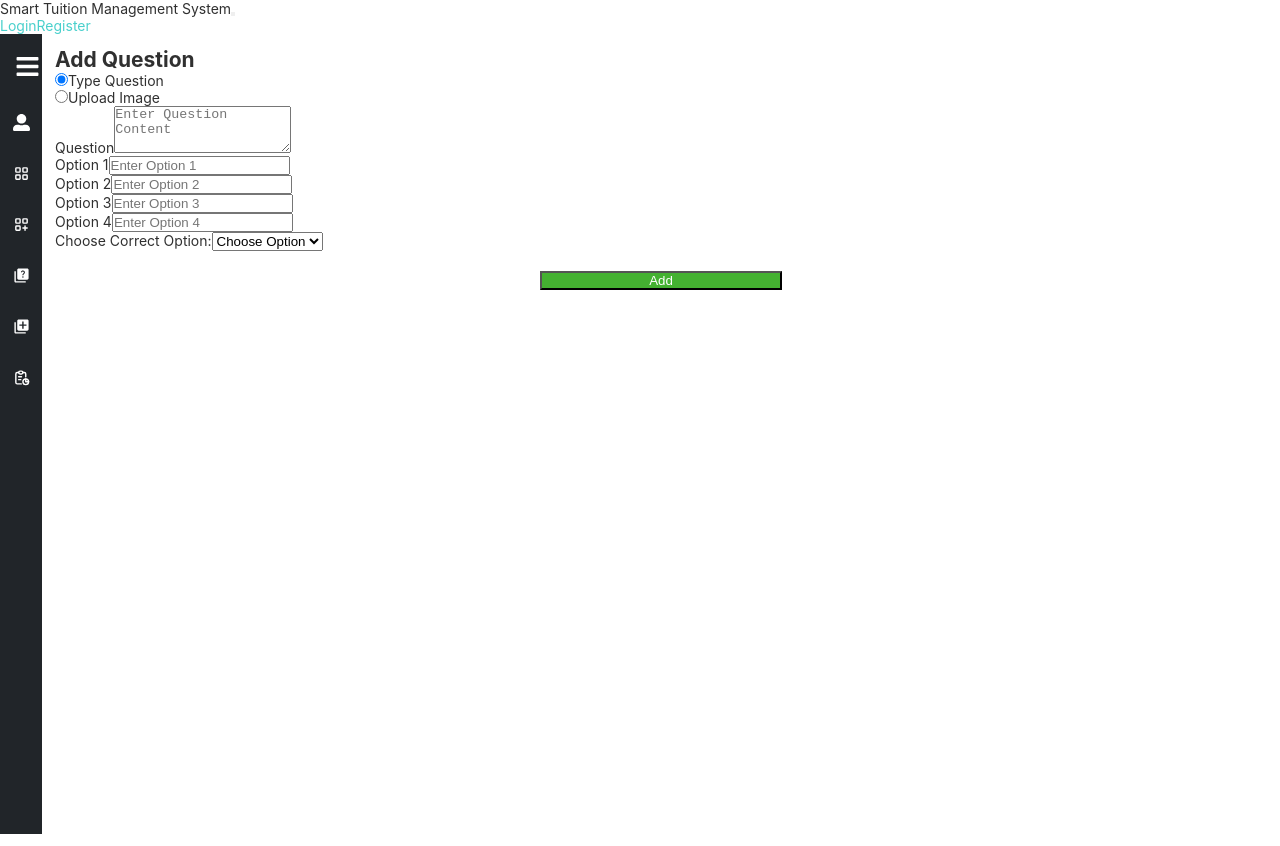
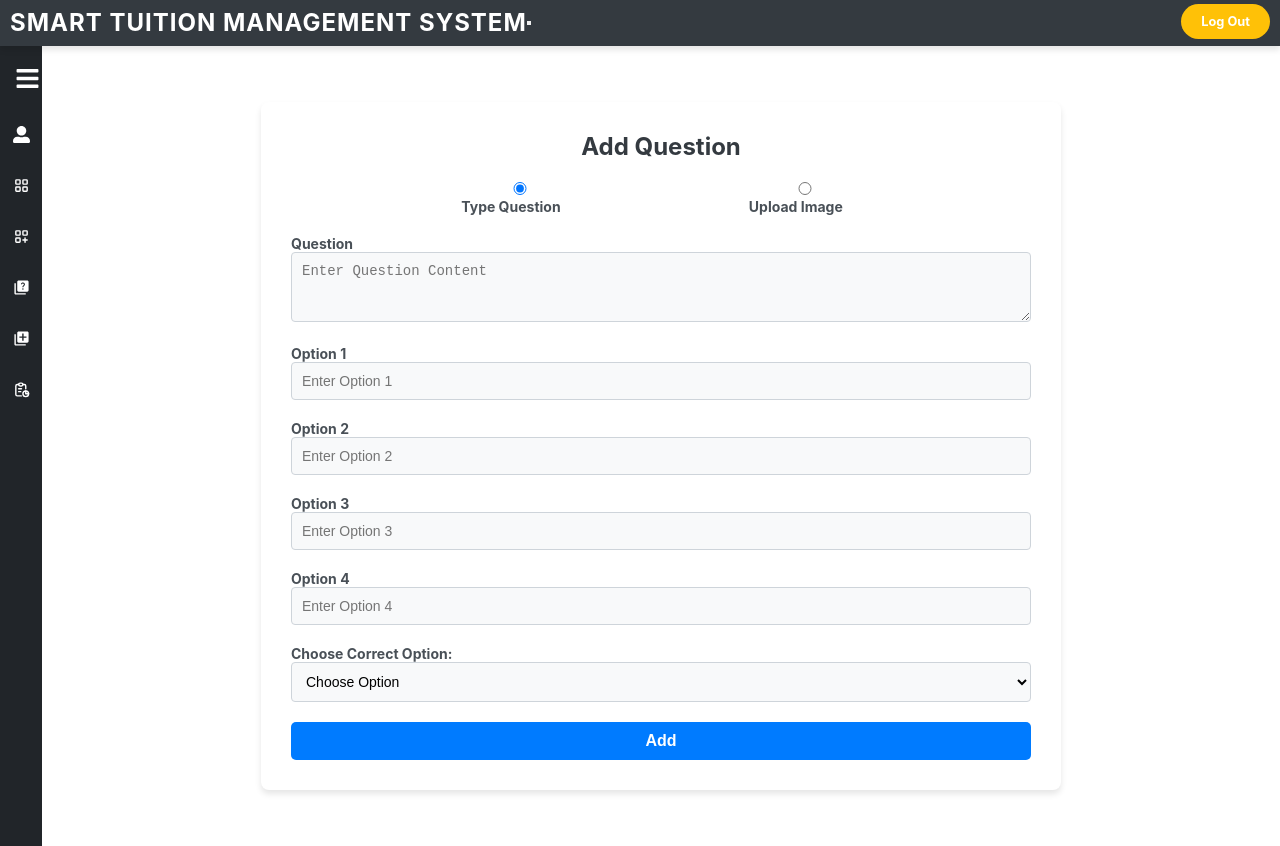
Before and after one commit to kusha2000/Smart-Tuition-Management-System, a React (Create React App) app in the folder Frontend/: page /adminAddQuestion in a window 1280 px wide. Built offline with nearby package versions, Linux system fonts and the light colour scheme.

Commit message:
Fixed the Navbar issue

```diff
--- a/Frontend/src/App.js
+++ b/Frontend/src/App.js
@@ -32,7 +32,7 @@ function App() {
         <Route path="/login" element={<Login />} />
         <Route path="/signup" element={<SignUp />} />
         {/* Redirect to "/signup" if no matching route */}
-        <Route path="/" element={<Navigate to="/signup" />} />
+        <Route path="/" element={<Navigate to="/login" />} />
         <Route path="/adminProfile" element={<AdminProfilePage />} />
         <Route path="/adminCategories" element={<AdminCategoriesPage />} />
         <Route path="/adminAddCategory" element={<AdminAddCategoryPage />} />
--- /dev/null
+++ b/Frontend/src/components/Header.css
@@ -0,0 +1,75 @@
+.navbar-collapse {
+    display: flex; /* Ensures items inside Navbar collapse are flexible */
+    justify-content: space-between; /* Space between brand and nav items */
+  }
+
+  .navbar-nav {
+    margin-left: auto; /* Pushes navigation items to the right */
+  }
+
+  .home-link:hover {
+    color: #ffc107; /* Highlight on hover */
+  }
+
+  header {
+    box-shadow: 0 4px 6px rgba(0, 0, 0, 0.1); /* Subtle shadow at the bottom */
+    position: sticky; /* Sticks navbar to the top on scroll */
+    top: 0;
+    z-index: 1000; /* Ensures it stays above other content */
+  }
+
+  .navbar {
+    background-color: #343a40; /* Dark theme */
+  }
+
+  .navbar-brand {
+    font-size: 1.5rem; /* Slightly larger font for brand */
+    font-weight: bold;
+    color: #ffffff;
+    text-transform: uppercase;
+    letter-spacing: 1px; /* Space between letters */
+    transition: color 0.3s ease;
+    padding-left: 10px;
+    position: relative;
+    top: 8px; /* Moves the title 5px down */
+
+  }
+
+  .navbar-nav .home-link button {
+    background-color: #ffcc80; /* Light orange button */
+    color: #343a40; /* Dark text for contrast */
+    border: none;
+    padding: 8px 20px; /* Padding for oval shape */
+    border-radius: 20px; /* Makes it oval */
+    font-size: 1rem;
+    font-weight: bold;
+    cursor: pointer;
+    transition: background-color 0.3s ease, transform 0.2s ease;
+  }
+
+  .navbar-nav .home-link button:hover {
+    background-color: #ffc107; /* Darker orange on hover */
+    transform: scale(1.05); /* Slight zoom effect */
+  }
+
+  .logoutbutton {
+    background-color: #ffc107; /* Orange background */
+    color: #ffffff; /* White text */
+    border: none; /* Remove default border */
+    padding: 10px 20px; /* Padding for the oval shape */
+    border-radius: 30px; /* Makes the button oval-shaped */
+    font-size: 0.8rem; /* Medium font size */
+    font-weight: bold; /* Bold text for emphasis */
+    cursor: pointer; /* Pointer cursor on hover */
+    transition: background-color 0.3s ease, transform 0.2s ease; /* Smooth hover effect */
+    /* Position the button slightly above and to the left */
+  position: relative;
+  top: -17px; /* Moves it slightly up */
+  left: -10px; /* Moves it slightly to the left */
+  }
+
+  .logoutbutton:hover {
+    background-color: #ffffff; /* Slightly darker orange on hover */
+    transform: scale(1.05); /* Subtle zoom effect */
+    color: #ffc107;
+  }
--- a/Frontend/src/components/Header.js
+++ b/Frontend/src/components/Header.js
@@ -2,6 +2,7 @@ import React, { useState } from "react";
 import { Navbar, Nav, Container } from "react-bootstrap";
 import { LinkContainer } from "react-router-bootstrap";
 import { useNavigate } from "react-router-dom";
+import "./Header.css";
 
 const Header = () => {
   const navigate = useNavigate();
@@ -18,27 +19,17 @@ const Header = () => {
     <header>
       <Navbar bg="dark" variant="dark" expand="lg" collapseOnSelect>
         <Container>
-          <Navbar.Brand>Smart Tuition Management System</Navbar.Brand>
+          {/* Brand Title */}
+          <Navbar.Brand className="navbar-brand">
+            Smart Tuition Management System
+          </Navbar.Brand>
           <Navbar.Toggle aria-controls="responsive-navbar-nav" />
           <Navbar.Collapse id="responsive-navbar-nav">
-            <Nav className="justify-content-end flex-grow-1 pe-3">
-              {isLoggedIn ? (
-                <>
-                  <Nav.Link>{userName}</Nav.Link>
-                  <LinkContainer to="/">
-                    <Nav.Link onClick={logoutHandler}>Logout</Nav.Link>
-                  </LinkContainer>
-                </>
-              ) : (
-                <>
-                  <LinkContainer to="/login">
-                    <Nav.Link>Login</Nav.Link>
-                  </LinkContainer>
-                  <LinkContainer to="/register">
-                    <Nav.Link>Register</Nav.Link>
-                  </LinkContainer>
-                </>
-              )}
+            <Nav>
+              {/* Home Button */}
+              <LinkContainer to="/">
+                <Nav.Link className="logoutbutton">Log Out</Nav.Link>
+              </LinkContainer>
             </Nav>
           </Navbar.Collapse>
         </Container>
--- a/Frontend/src/components/Question.js
+++ b/Frontend/src/components/Question.js
@@ -54,7 +54,7 @@ const Question = ({ number, question, isAdmin = false, onDelete, onUpdate, image
       {/* Conditional Rendering for Content */}
       {question.content === null ? (
         question.image ? (
-          <Image src={question.image} width={50} height={50} className="question__image" />
+          <Image src={question.image} width={800} height={800} className="question__image" />
         ) : (
           <div>No image available</div>
         )
--- a/Frontend/src/pages/admin/questions/AdminAddQuestionsPage.css
+++ b/Frontend/src/pages/admin/questions/AdminAddQuestionsPage.css
@@ -10,16 +10,127 @@
 
 }
 
-.adminAddQuestionPage__content {
-    margin: 5px;
-    padding: 8px;
-    flex: 0.99;
-}
 
-.adminAddQuestionPage__content--button{
-    display: block;
-    width: 20%;
-    margin: 20px auto;
-    background-color: rgb(68 177 49);
-    color:white;
-}
+
+  /* Content Section */
+  .adminAddQuestionPage__content {
+    flex: 1;
+    padding: 30px;
+    background-color: #ffffff;
+    border-radius: 8px;
+    box-shadow: 0 4px 6px rgba(0, 0, 0, 0.1);
+    margin: auto;
+    width: 90%;
+    max-width: 800px;
+  }
+
+  .adminAddQuestionPage__content h2 {
+    font-size: 24px;
+    color: #343a40;
+    margin-bottom: 20px;
+    font-weight: bold;
+    text-align: center;
+  }
+
+  /* Form Styling */
+  form {
+    margin-top: 20px;
+  }
+
+  form .my-3 {
+    margin-bottom: 20px;
+  }
+
+  form label {
+    font-size: 14px;
+    font-weight: bold;
+    color: #495057;
+  }
+
+  form input,
+  form select,
+  form textarea {
+    width: 100%;
+    padding: 10px;
+    font-size: 14px;
+    border: 1px solid #ced4da;
+    border-radius: 4px;
+    background-color: #f8f9fa;
+  }
+
+  form input:focus,
+  form textarea:focus,
+  form select:focus {
+    border-color: #007bff;
+    box-shadow: 0 0 5px rgba(0, 123, 255, 0.25);
+    outline: none;
+  }
+
+  /* Content Type Toggle */
+  .contentTypeToggle {
+    display: flex;
+    justify-content: space-evenly;
+  }
+
+  .contentTypeToggle .form-check {
+    font-size: 14px;
+    color: #343a40;
+  }
+
+  .contentTypeToggle .form-check-label {
+    cursor: pointer;
+  }
+
+  .contentTypeToggle input[type="radio"] {
+    margin-right: 5px;
+  }
+
+  /* Buttons */
+  .adminAddQuestionPage__content--button {
+    background-color: #007bff;
+    color: #ffffff;
+    border: none;
+    padding: 10px 20px;
+    font-size: 16px;
+    font-weight: bold;
+    border-radius: 5px;
+    width: 100%;
+    cursor: pointer;
+    transition: background-color 0.3s ease, transform 0.2s ease;
+  }
+
+  .adminAddQuestionPage__content--button:hover {
+    background-color: #0056b3;
+    transform: translateY(-2px);
+  }
+
+  .adminAddQuestionPage__content--button:active {
+    background-color: #004085;
+    transform: translateY(0);
+  }
+
+  /* File Upload */
+  form input[type="file"] {
+    padding: 5px;
+  }
+
+  /* Mobile Responsiveness */
+  @media (max-width: 768px) {
+    .adminAddQuestionPage__container {
+      flex-direction: column;
+    }
+
+    .adminAddQuestionPage__sidebar {
+      width: 100%;
+      text-align: center;
+      border-right: none;
+      border-bottom: 2px solid #dee2e6;
+      box-shadow: none;
+    }
+
+    .adminAddQuestionPage__content {
+      width: 95%;
+      margin: 20px auto;
+      padding: 20px;
+    }
+  }
--- a/Frontend/src/pages/admin/questions/AdminQuestionsPage.css
+++ b/Frontend/src/pages/admin/questions/AdminQuestionsPage.css
@@ -21,3 +21,17 @@
     background-color: rgb(68 177 49);
     color: white;
 }
+
+.question__image {
+    display: block;
+    margin: 15px 0;
+    max-width: 100%;
+    max-height: 300px; /* Ensures the image is not too large */
+    object-fit: contain; /* Ensures aspect ratio is maintained */
+    border: 1px solid #ddd;
+    border-radius: 5px;
+    box-shadow: 0 2px 4px rgba(0, 0, 0, 0.1);
+    padding-left: 50px;
+    margin-left: 30px;
+    margin-top: 30px;
+  }
```
Also changed, not shown: 1 other file (tests, documents, lock files or other folders).
